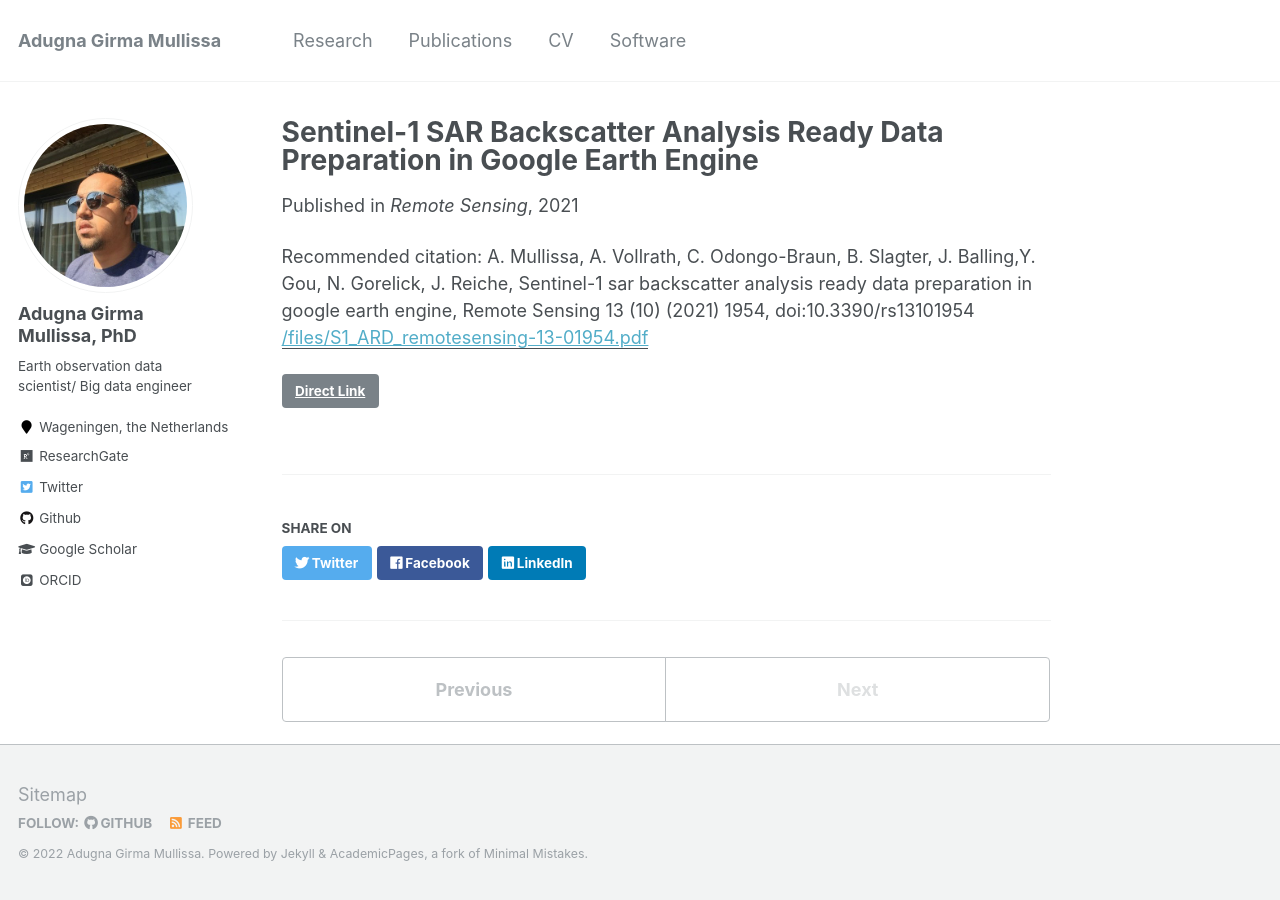
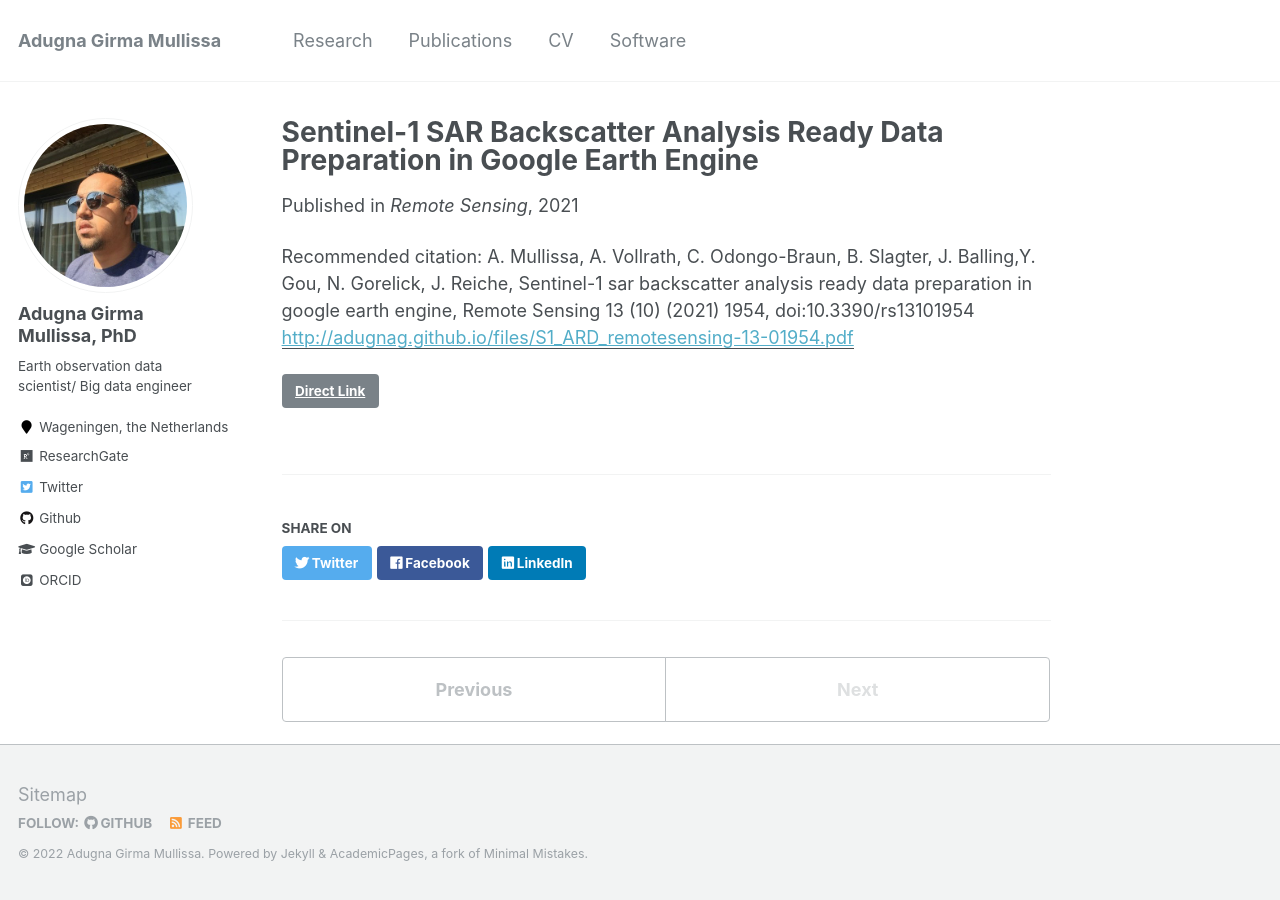
Before and after one commit to adugnag/adugnag.github.io, a Jekyll site: the page built from _publications/paper1.md, in a window 1280 px wide. Built offline with Jekyll 4.4.1, drawn with Linux system fonts in a browser that asks for light colours; some web fonts are replaced; part of the change alters nothing that is shown.

Commit message:
Update paper1.md

```diff
--- a/_publications/paper1.md
+++ b/_publications/paper1.md
@@ -5,7 +5,7 @@ permalink: /publication/paper1
 excerpt: ''
 date: 2021-05-15
 venue: 'Remote Sensing'
-paperurl: '/files/S1_ARD_remotesensing-13-01954.pdf'
+paperurl: 'http://adugnag.github.io/files/S1_ARD_remotesensing-13-01954.pdf'
 link: 'https://doi.org/10.3390/rs13101954'
 citation: 'A. Mullissa, A. Vollrath, C. Odongo-Braun, B. Slagter, J. Balling,Y. Gou, N. Gorelick, J. Reiche, Sentinel-1 sar backscatter analysis ready data preparation in google earth engine, Remote Sensing 13 (10) (2021) 1954, doi:10.3390/rs13101954'
 ---
```
